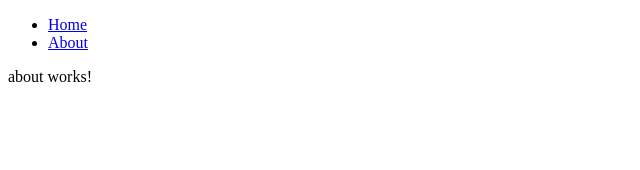
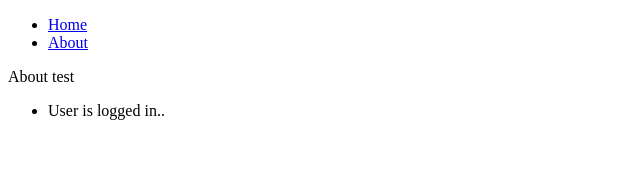
Before and after one commit to dtadev/Angular-bk, an Angular app: page /about in a window 1280 px wide. Shown: the top 170 px of the page, without its empty margins (0-640 px from the left). Built offline with nearby package versions, Linux system fonts and the light colour scheme.

Commit message:
learn ngswitch

```diff
--- a/src/app/about/about.component.html
+++ b/src/app/about/about.component.html
@@ -1 +1,13 @@
-<p>about works!</p>
+<p>About test</p>
+
+<ul [ngSwitch]="loginName">
+    <li *ngSwitchCase="'user'">
+        <p>User is logged in..</p>
+    </li>
+    <li *ngSwitchCase="'admin'">
+        <p>Admin is logged in..</p>
+    </li>
+    <li *ngSwitchDefault>
+        <p>Please choose login name</p>
+    </li>
+</ul>
--- a/src/app/about/about.component.ts
+++ b/src/app/about/about.component.ts
@@ -1,10 +1,17 @@
-import { Component } from '@angular/core';
+import { Component, OnInit } from '@angular/core';
 
 @Component({
   selector: 'app-about',
   templateUrl: './about.component.html',
   styleUrls: ['./about.component.scss']
 })
-export class AboutComponent {
+export class AboutComponent implements OnInit {
+  public loginName = 'user';
 
+  constructor(){
+
+  }
+  ngOnInit(): void {
+
+  }
 }
```
Also changed, not shown: 1 other file (tests, documents, lock files or other folders).
